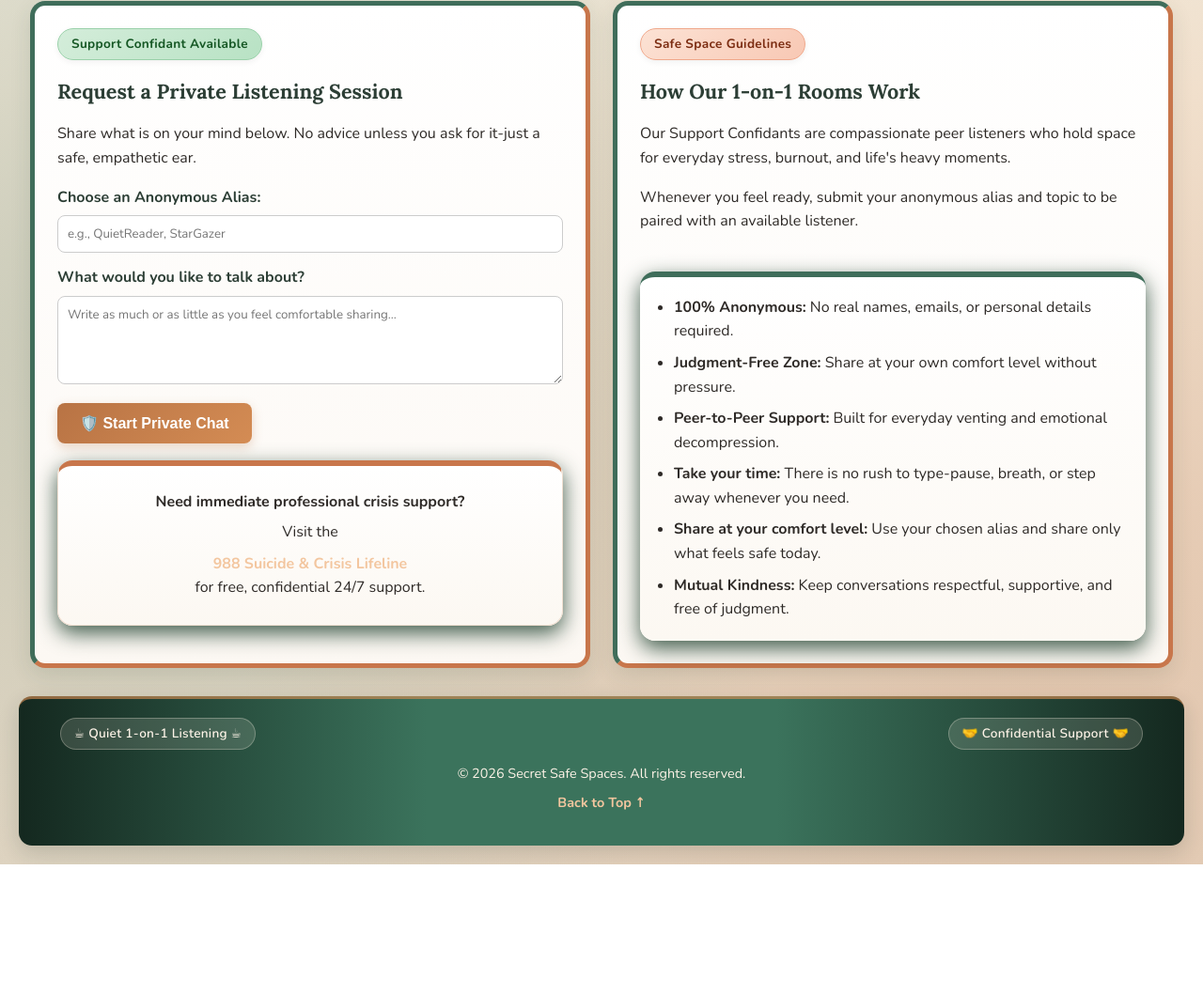
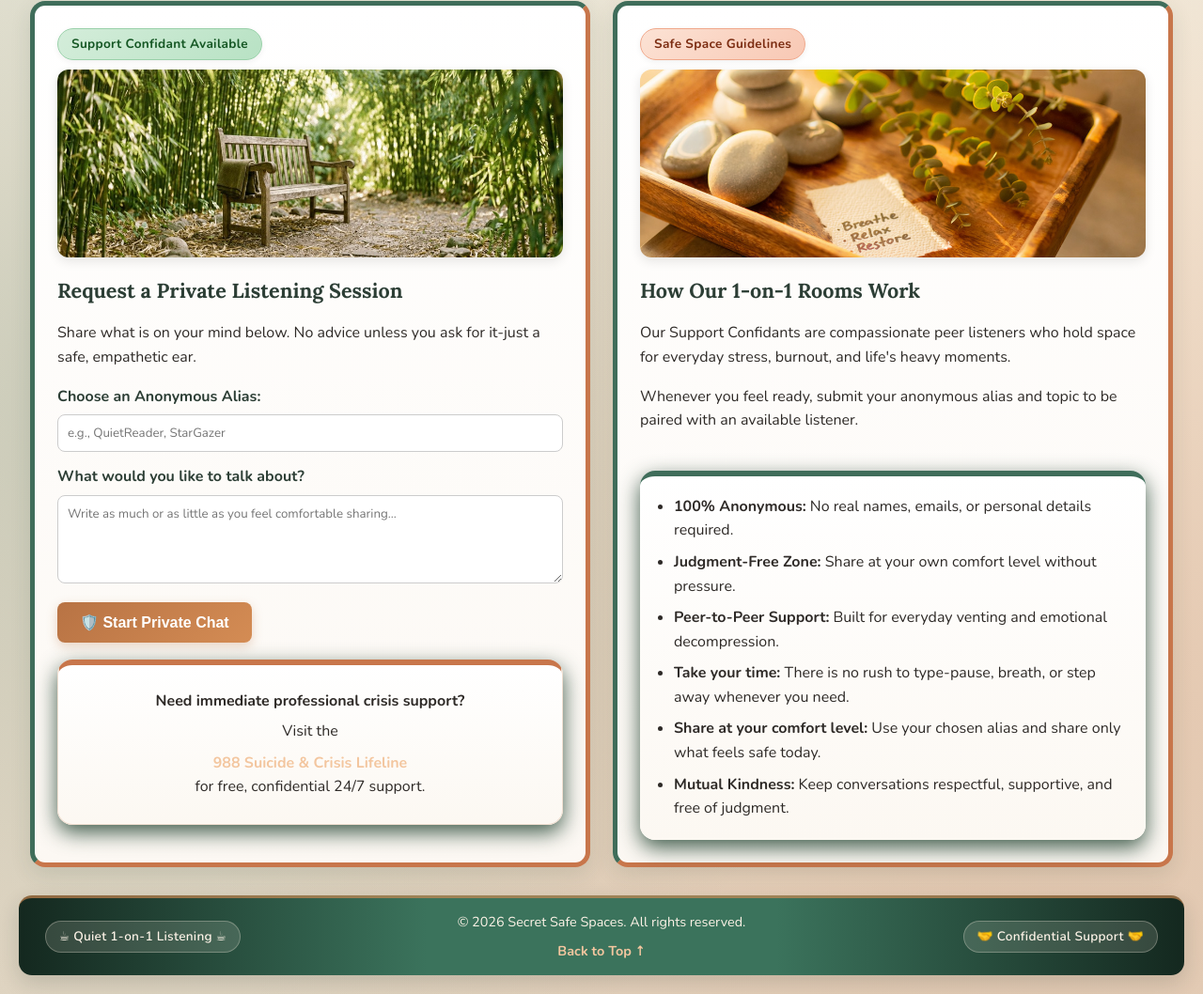
Before and after one commit to Ceekrit79/Mod_09_Website, a plain HTML site: page connect.html in a window 1280 px wide. Shown: the part 731-1789 px from the top of the page at 94% size. Before the commit the page ends 1651 px from the top, so only its background shows below. Drawn offline with nearby package versions, Linux system fonts and the light colour scheme.

Commit message:
Updated html and css
updated all html and style added images

```diff
--- a/connect.html
+++ b/connect.html
@@ -74,6 +74,10 @@
             <section class="post-card grid-card" aria-labelledby="session-heading">
                 <div>
                     <span class="tag rave">Support Confidant Available</span>
+                    <div class="card-img-wrap connect-card-banner">
+                        <img src="images/connect-chat.jpg"
+                            alt="Empty wooden bench with a folded blanket tucked inside a sunlit bamboo grove">
+                    </div>
                     <h2 id="session-heading" class="card-heading">Request a Private Listening Session</h2>
                     <p>Share what is on your mind below. No advice unless you ask for it-just a safe, empathetic ear.
                     </p>
@@ -110,6 +114,10 @@
             <aside class="post-card grid-card">
                 <div>
                     <span class="tag rant">Safe Space Guidelines</span>
+                    <div class="card-img-wrap connect-card-banner">
+                        <img src="images/connect-guide.jpg"
+                            alt="Wooden tray with smooth river stones, eucalyptus sprigs, and a note reading Breathe, Relax, Restore">
+                    </div>
                     <h2 class="card-heading">How Our 1-on-1 Rooms Work</h2>
                     <p>
                         Our Support Confidants are compassionate peer listeners who hold space for everyday stress,
@@ -139,13 +147,12 @@
 
     <!-- COPYRIGHT FOOTER -->
     <footer class="site-footer">
-        <div class="footer-badges">
-            <span class="footer-badge">☕ Quiet 1-on-1 Listening ☕</span>
-            <span class="footer-badge">🤝 Confidential Support 🤝</span>
+        <span class="footer-badge">☕ Quiet 1-on-1 Listening ☕</span>
+        <div class="footer-center">
+            <p>&copy; 2026 Secret Safe Spaces. All rights reserved.</p>
+            <a href="#top" class="back-to-top">Back to Top ↑</a>
         </div>
-        <p>&copy; 2026 Secret Safe Spaces. All rights reserved. <span class="footer-divider">|</span> <a href="#top"
-                class="back-to-top">Back to Top ↑</a>
-        </p>
+        <span class="footer-badge">🤝 Confidential Support 🤝</span>
     </footer>
 
     <!-- INTERACTIVE LOGIC (JAVASCRIPT) -->
--- a/nav.css
+++ b/nav.css
@@ -48,10 +48,14 @@
 
 /* COPYRIGHT FOOTER */
 .site-footer {
+    display: grid;
+    grid-template-columns: 1fr auto 1fr;
+    align-items: center;
+    gap: 16px;
     background: linear-gradient(90deg, #14281f 0%, #3b735c 35%, #3b735c 65%, #14281f 100%);
     text-align: center;
-    padding: 20px;
-    margin: 20px 20px 20px 20px;
+    padding: 14px 28px;
+    margin: 20px;
     font-size: 0.9rem;
     color: #fdf3e7;
     border-top: 3px solid rgba(212, 140, 84, 0.65);
@@ -59,13 +63,17 @@
     box-shadow: 0 8px 22px rgba(20, 40, 31, 0.16);
 }
 
-.footer-badges {
-    display: flex;
-    justify-content: space-between;
-    flex-wrap: wrap;
-    gap: 12px;
-    padding: 0 24px;
-    margin-bottom: 12px;
+.site-footer p {
+    margin: 0;
+    text-align: center;
+}
+
+.footer-badge:first-child {
+    justify-self: start;
+}
+
+.footer-badge:last-child {
+    justify-self: end;
 }
 
 .footer-badge {
```
Also changed, not shown: hugs.html (+5 -6 lines), index.html (+5 -5 lines), login.html (+5 -6 lines), images/connect-chat.jpg (added), images/connect-guide.jpg (added).
